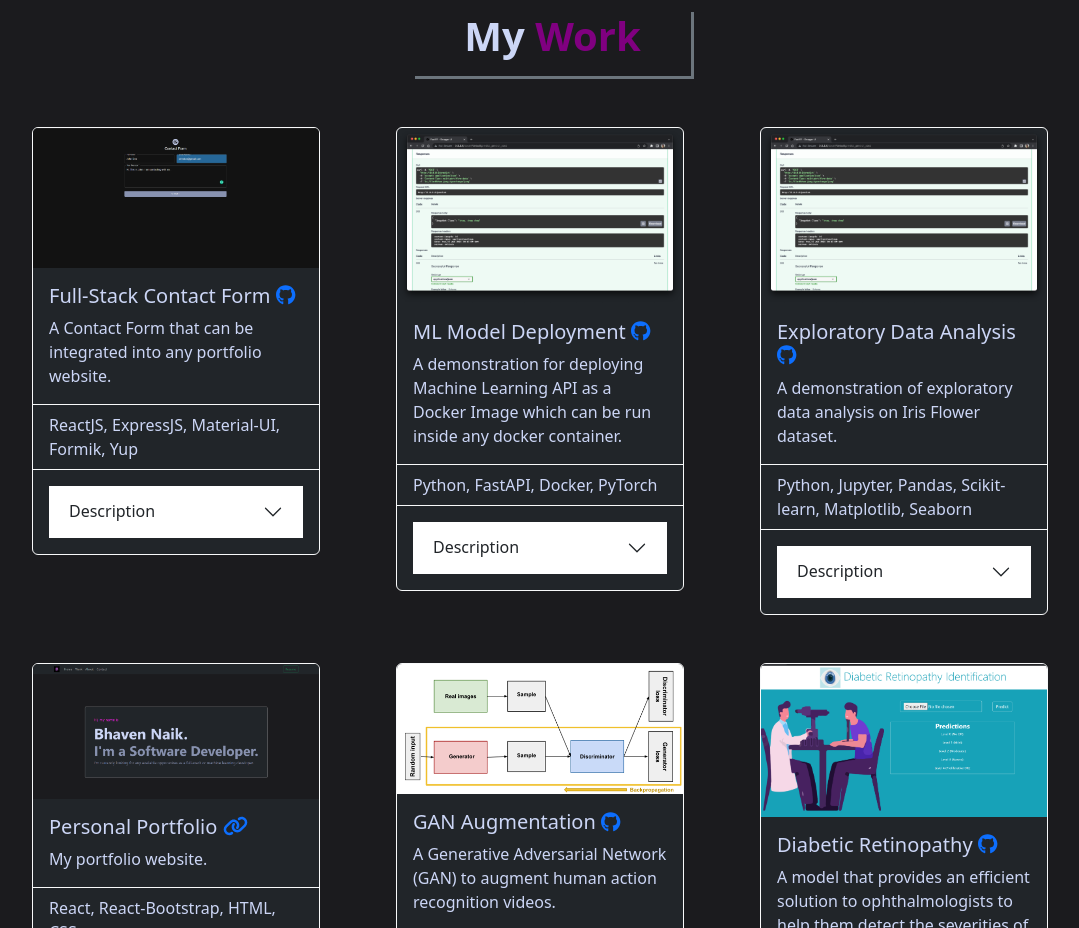
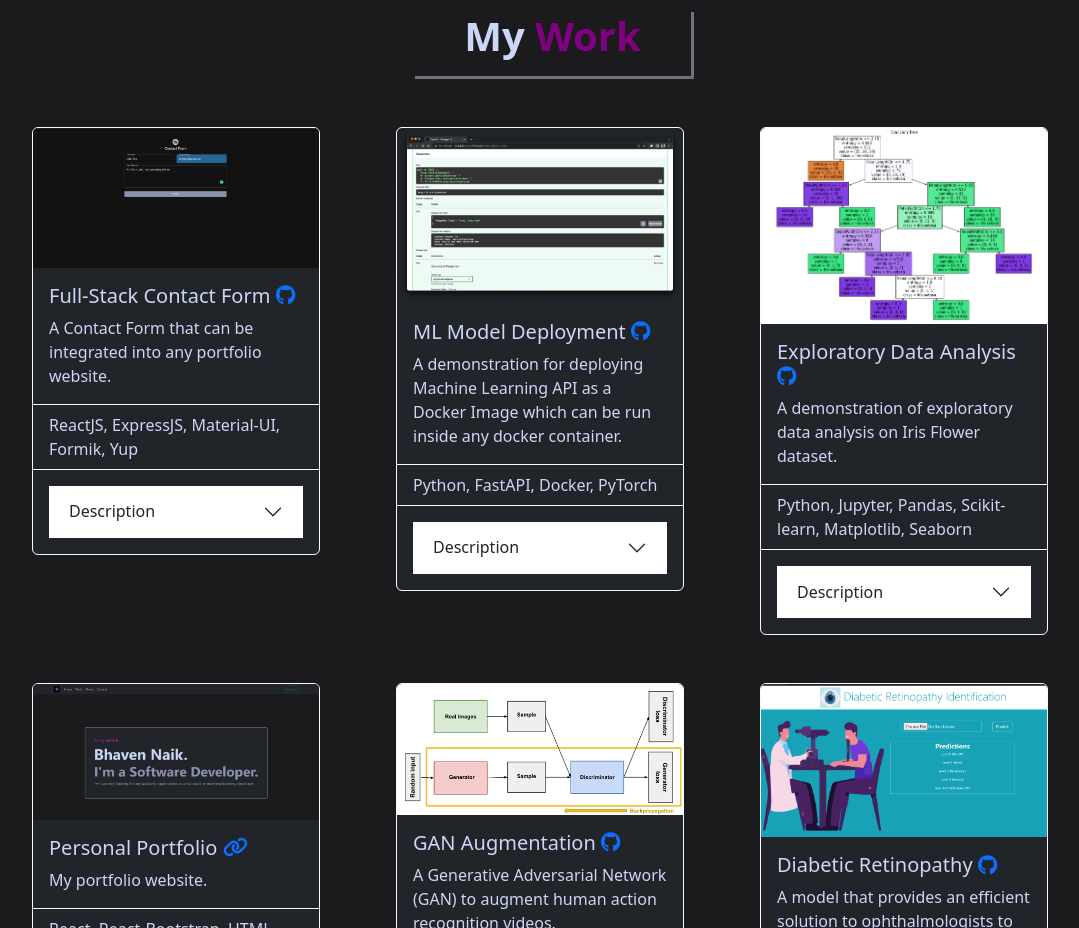
Before and after one commit to bhaven123/my-react-portfolio, a React (Create React App) app: page / in a window 1280 px wide. Shown: the part 860-1788 px from the top of the page, without its empty margins (86-1165 px from the left). Built offline with nearby package versions, Linux system fonts and the light colour scheme.

Commit message:
added project image

```diff
--- a/src/components/pages/Work.js
+++ b/src/components/pages/Work.js
@@ -1,6 +1,7 @@
 import portfolio from "../../assets/portfolio.png";
 import drImage from "../../assets/dr.png";
 import ganImage from "../../assets/gans.png";
+import irisImage from "../../assets/iris.png";
 import contactFormImage from "../../assets/contactform.png";
 import modelDeployImage from "../../assets/modeldemo.png";
 import { faGithub } from "@fortawesome/free-brands-svg-icons";
@@ -158,10 +159,10 @@ const Work = () => {
 
           <Col>
             <Card border="light" bg="dark" style={{ width: "18rem" }}>
-              <Card.Img variant="top" src={modelDeployImage} />
+              <Card.Img variant="top" src={irisImage} />
               <Card.Body>
                 <Card.Title>
-                  Exploratory Data Analysis{" "}
+                  Exploratory Data Analysis
                   <Card.Link
                     href="https://github.com/bhaven123/exploratory-data-analysis"
                     target="_blank"
```
Also changed, not shown: src/assets/iris.png (added).
